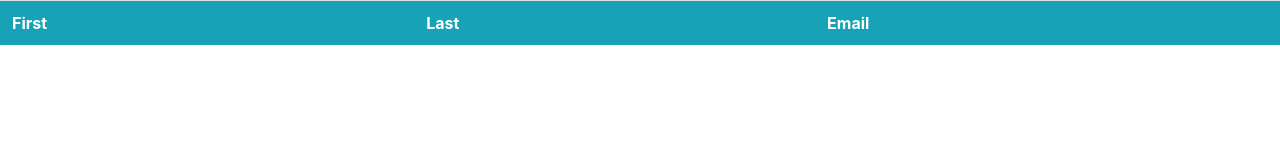
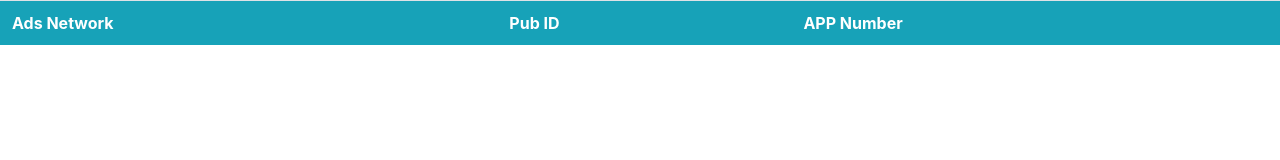
Before and after one commit to smx00/smx00.github.io, a plain HTML site: page index.html in a window 1280 px wide. Drawn offline with nearby package versions, Linux system fonts and the light colour scheme; no server answers.

Commit message:
Update index.html

```diff
--- a/index.html
+++ b/index.html
@@ -12,9 +12,9 @@
 
 <table class="table table-striped">
     <tr  class="bg-info">
-        <th>First</th>
-        <th>Last</th>
-        <th>Email</th>
+        <th>Ads Network</th>
+        <th>Pub ID</th>
+        <th>APP Number</th>
     </tr>
 
     <tbody id="myTable">
@@ -28,7 +28,7 @@
 
 	$.ajax({
 		method:'GET',
-		url:'https://reqres.in/api/users',
+		url:'https://smx00.github.io/db.json',
 		success:function(response){
 			myArray = response.data
 			buildTable(myArray)
```
